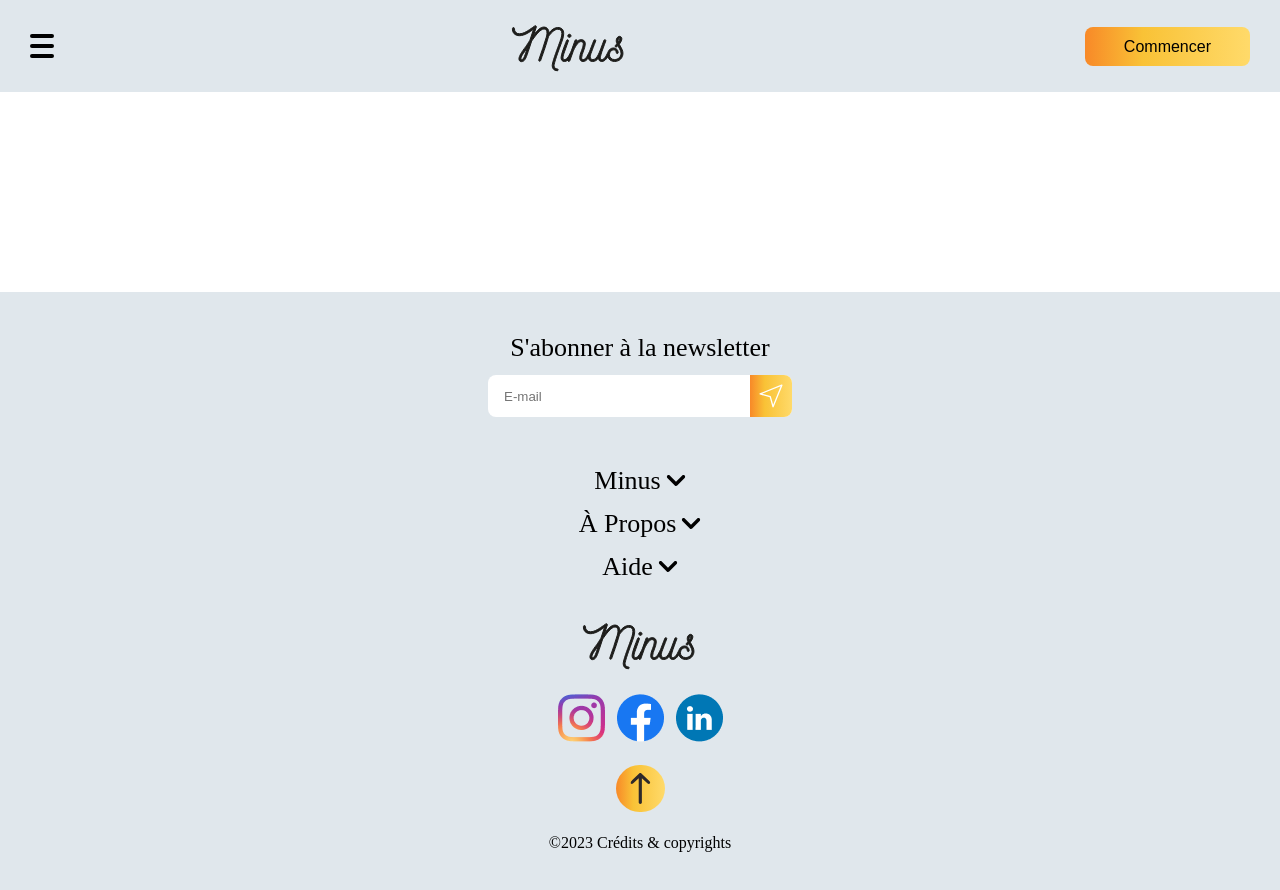
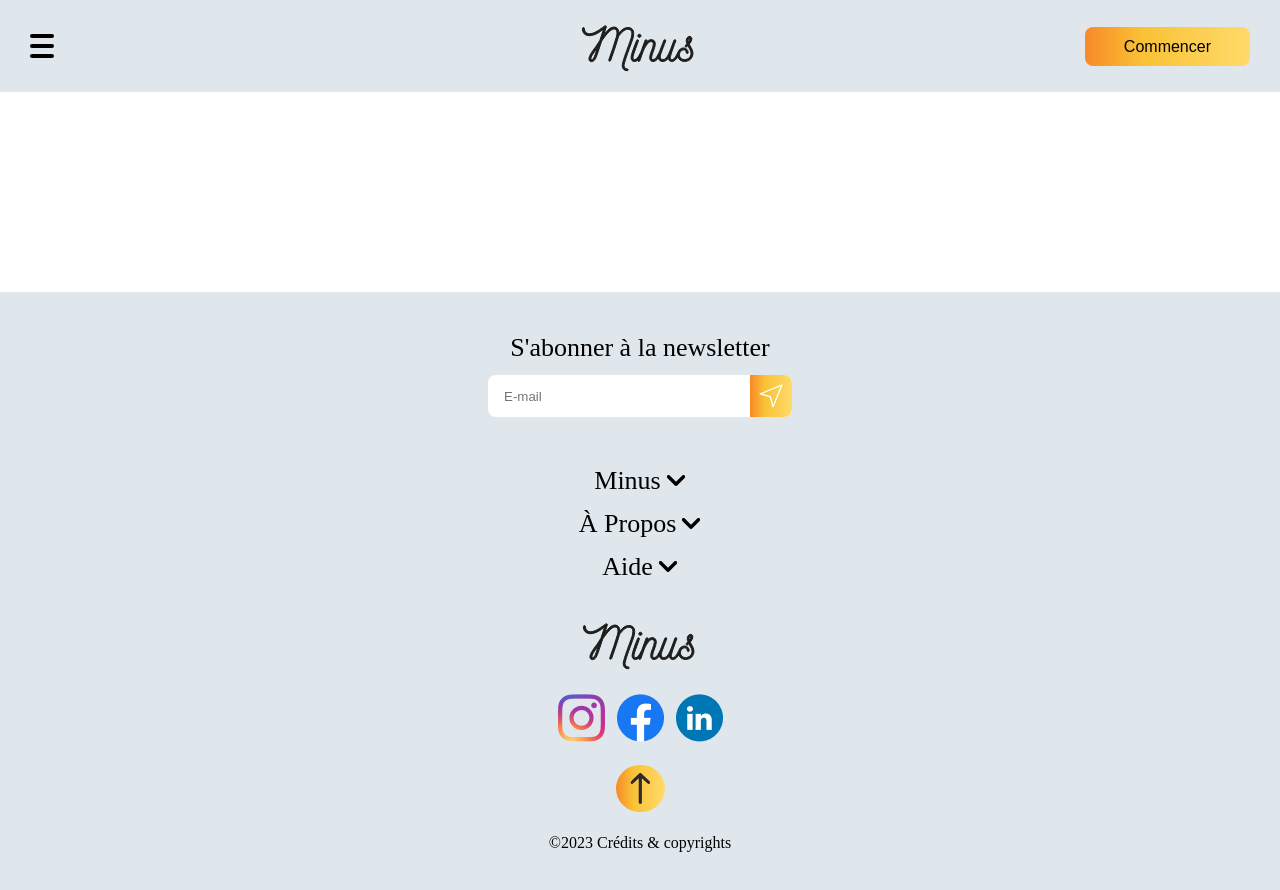
Before and after one commit to LostLemonCurd/sprint-minus, a plain HTML site: page mobile/header.html in a window 1280 px wide. Drawn offline with Linux system fonts and the light colour scheme.

Commit message:
Centered header

```diff
--- a/mobile/style.css
+++ b/mobile/style.css
@@ -45,6 +45,10 @@ header{
 }
 .mid-span{
     margin: 6px 0;
+}
+.logo-header{
+    position: relative;
+    left: 70px;
 }
 header .cta-commencer{
     font-style: normal;
```
